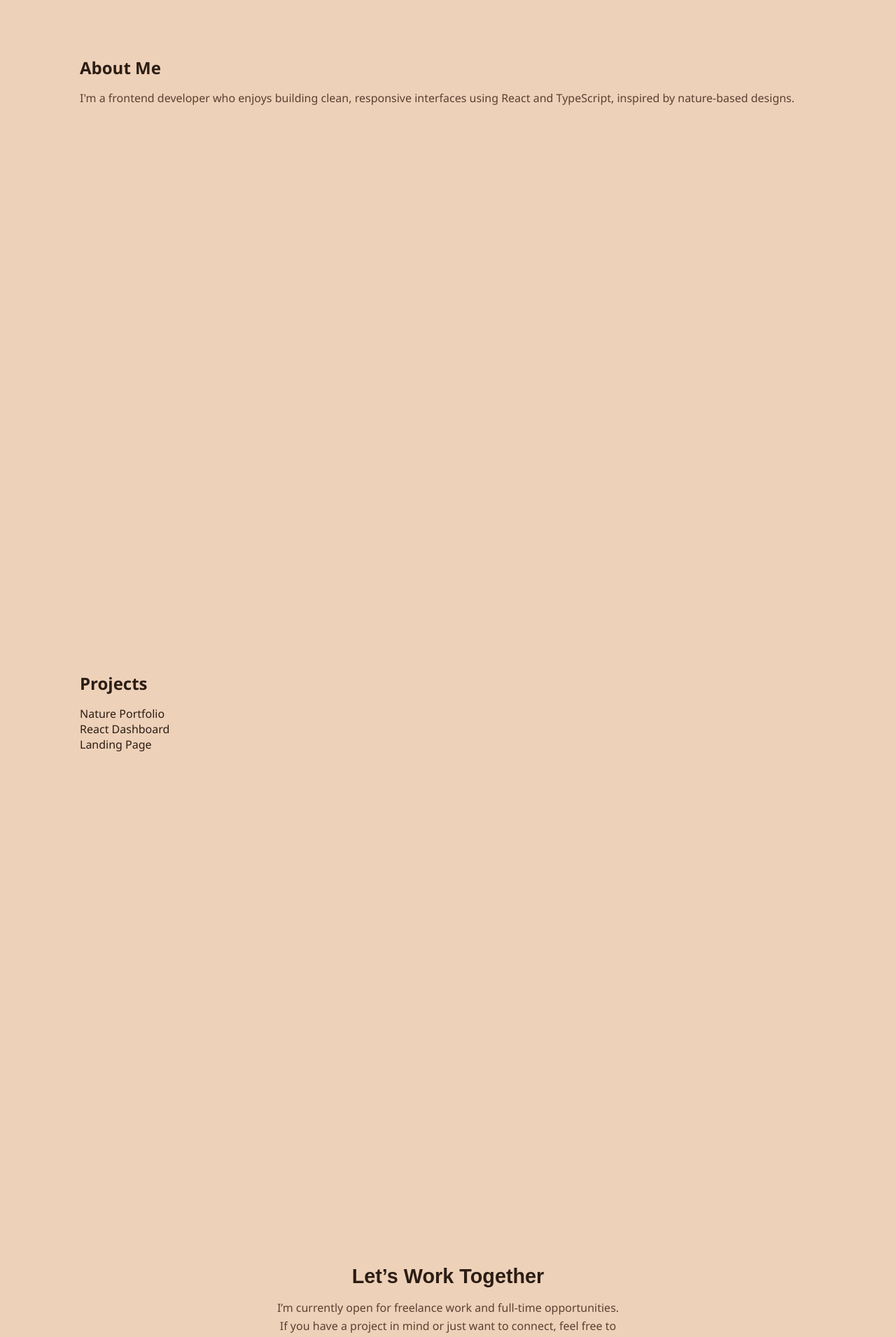
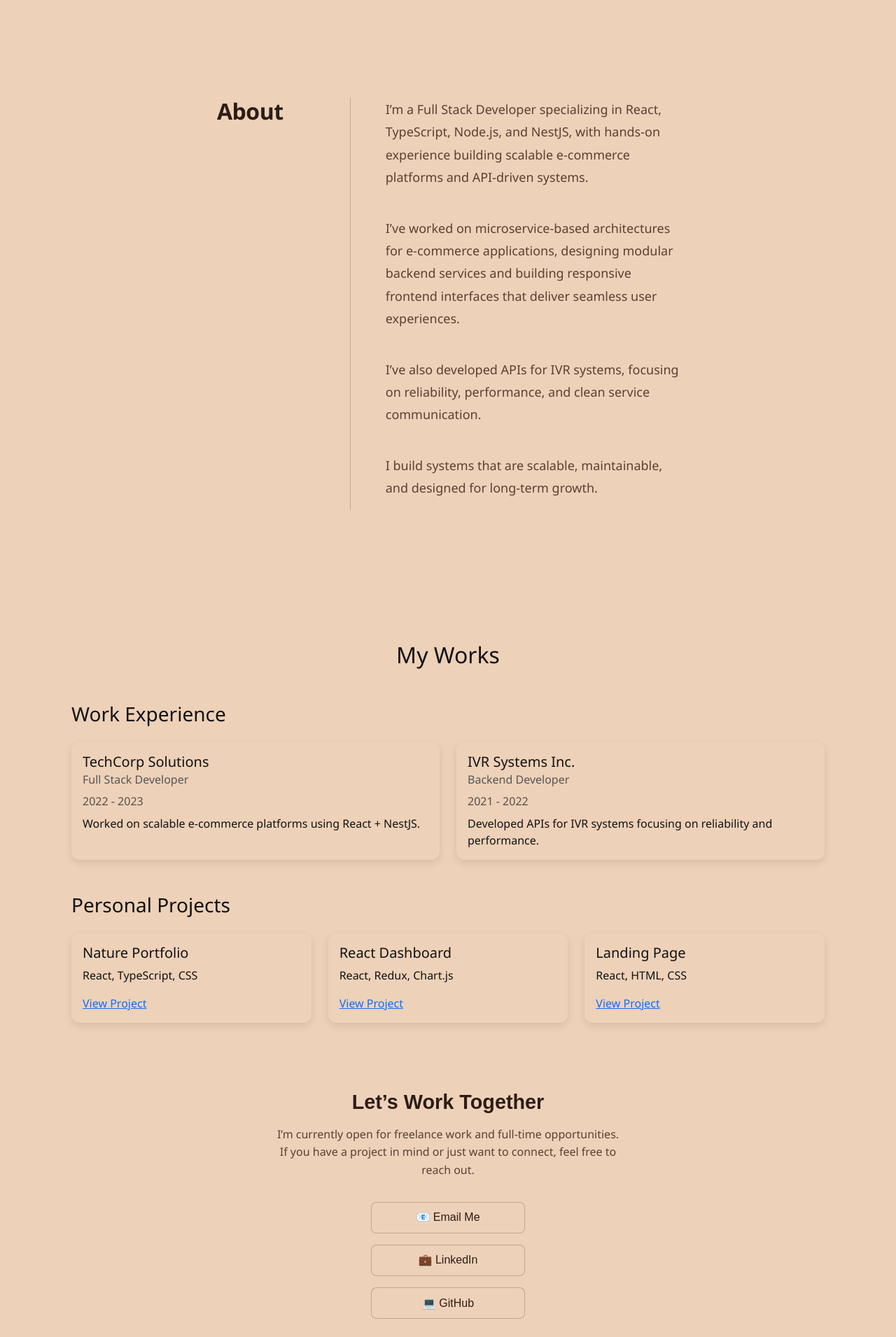
Before and after one commit to eliyasmd50/eliyas_Portfolio, a React (Vite) app: page / in a window 1280 px wide. Shown: the part 800-2711 px from the top of the page at 70% size. Built offline with nearby package versions, Linux system fonts and the light colour scheme.

Commit message:
works section implementation

```diff
--- a/index.html
+++ b/index.html
@@ -4,6 +4,10 @@
     <meta charset="UTF-8" />
     <meta name="viewport" content="width=device-width, initial-scale=1.0" />
     <title>eliyas-portfolio</title>
+    <link
+      href="https://cdn.jsdelivr.net/npm/bootstrap@5.3.2/dist/css/bootstrap.min.css"
+      rel="stylesheet"
+    />
   </head>
   <body>
     <div id="root"></div>
--- a/src/App.tsx
+++ b/src/App.tsx
@@ -2,7 +2,7 @@ import { useEffect, useState, useRef } from "react";
 import Navbar from "./components/Navbar";
 import Hero from "./components/Hero";
 import About from "./components/About";
-import Projects from "./components/Projects";
+import Works from "./components/Works";
 import Footer from "./components/Footer";
 import Loader from "./components/Loader";
 import Contact from "./components/Contact";
@@ -89,7 +89,7 @@ useEffect(() => {
               </div>
 
               <About />
-              <Projects />
+              <Works />
               <Contact />
             </main>
           </div>
--- a/src/components/About.tsx
+++ b/src/components/About.tsx
@@ -1,14 +1,48 @@
+import React from "react";
+
 const About: React.FC = () => {
   return (
-    <section id="about" className="section">
-      <h2>About Me</h2>
-      <p>
-        I'm a frontend developer who enjoys building clean,
-        responsive interfaces using React and TypeScript,
-        inspired by nature-based designs.
-      </p>
+    <section id="about" className="about-section">
+      <div className="about-container">
+        <div className="about-grid">
+
+          {/* Left 1/4 */}
+          <div className="about-title">
+            <h2>About</h2>
+          </div>
+
+          {/* Divider */}
+          <div className="about-divider" />
+
+          {/* Right 3/4 */}
+          <div className="about-content">
+            <p>
+              I’m a Full Stack Developer specializing in React, TypeScript,
+              Node.js, and NestJS, with hands-on experience building scalable
+              e-commerce platforms and API-driven systems.
+            </p>
+
+            <p>
+              I’ve worked on microservice-based architectures for e-commerce
+              applications, designing modular backend services and building
+              responsive frontend interfaces that deliver seamless user experiences.
+            </p>
+
+            <p>
+              I’ve also developed APIs for IVR systems, focusing on reliability,
+              performance, and clean service communication.
+            </p>
+
+            <p>
+              I build systems that are scalable, maintainable, and designed
+              for long-term growth.
+            </p>
+          </div>
+
+        </div>
+      </div>
     </section>
-  )
-}
+  );
+};
 
-export default About
+export default About;
--- a/src/components/Hero.tsx
+++ b/src/components/Hero.tsx
@@ -6,8 +6,7 @@ const Hero: React.FC = () => {
       <div className="hero-content">
         <h2>Hi, I'm Mohamed Eliyas</h2>
         <h1>Fullstack Developer</h1>
-        <p>passionate about crafting
-            modern web applications from idea to deployment.</p>
+        <p>Building scalable, microservice-driven applications from idea to deployment.</p>
         <SocialButtons />
       </div>
     </section>
--- a/src/components/Navbar.tsx
+++ b/src/components/Navbar.tsx
@@ -37,9 +37,9 @@ const Navbar = ({ show, theme, toggleTheme }: NavbarProps) => {
 
         {/* Desktop Links */}
         <div className="nav-links desktop">
-          <a onClick={() => scrollToSection("hero")}>Home</a>
+          <a onClick={() => scrollToSection("hero")}>Resume</a>
           <a onClick={() => scrollToSection("about")}>About</a>
-          <a onClick={() => scrollToSection("projects")}>Projects</a>
+          <a onClick={() => scrollToSection("works")}>Works</a>
 
           <button
             className="hire-btn"
@@ -85,9 +85,9 @@ const Navbar = ({ show, theme, toggleTheme }: NavbarProps) => {
         >
           ×
         </button>
-        <a onClick={() => scrollToSection("hero")}>Home</a>
+        <a onClick={() => scrollToSection("hero")}>Resume</a>
         <a onClick={() => scrollToSection("about")}>About</a>
-        <a onClick={() => scrollToSection("projects")}>Projects</a>
+        <a onClick={() => scrollToSection("works")}>Works</a>
         <button
           className="hire-btn"
           onClick={() => scrollToSection("contact")}
--- a/src/components/Projects.tsx
+++ /dev/null
@@ -1,26 +0,0 @@
-type Project = {
-  title: string
-}
-
-const projects: Project[] = [
-  { title: "Nature Portfolio" },
-  { title: "React Dashboard" },
-  { title: "Landing Page" }
-]
-
-const Projects: React.FC = () => {
-  return (
-    <section id="projects" className="section">
-      <h2>Projects</h2>
-      <div className="projects">
-        {projects.map((project, index) => (
-          <div key={index} className="card">
-            {project.title}
-          </div>
-        ))}
-      </div>
-    </section>
-  )
-}
-
-export default Projects
--- /dev/null
+++ b/src/components/Works.tsx
@@ -0,0 +1,89 @@
+import React from "react";
+
+type Company = {
+  name: string;
+  role: string;
+  duration: string;
+  description: string;
+};
+
+type Project = {
+  title: string;
+  technologies: string;
+  link?: string;
+};
+
+const companies: Company[] = [
+  {
+    name: "TechCorp Solutions",
+    role: "Full Stack Developer",
+    duration: "2022 - 2023",
+    description: "Worked on scalable e-commerce platforms using React + NestJS.",
+  },
+  {
+    name: "IVR Systems Inc.",
+    role: "Backend Developer",
+    duration: "2021 - 2022",
+    description: "Developed APIs for IVR systems focusing on reliability and performance.",
+  },
+];
+
+const projects: Project[] = [
+  { title: "Nature Portfolio", technologies: "React, TypeScript, CSS", link: "#" },
+  { title: "React Dashboard", technologies: "React, Redux, Chart.js", link: "#" },
+  { title: "Landing Page", technologies: "React, HTML, CSS", link: "#" },
+];
+
+const Works: React.FC = () => {
+  return (
+    <section id="works" className="py-5 works-section">
+      <div className="container">
+        <h2 className="text-center mb-5">My Works</h2>
+
+        {/* Work Experience */}
+        <h3 className="mb-4">Work Experience</h3>
+        <div className="row g-4 mb-5">
+          {companies.map((company, index) => (
+            <div className="col-md-6" key={index}>
+              <div className="card custom-card h-100">
+                <div className="card-body">
+                  <h5 className="card-title">{company.name}</h5>
+                  <h6 className="card-subtitle mb-2">{company.role}</h6>
+                  <span className="text-muted">{company.duration}</span>
+                  <p className="card-text mt-2">{company.description}</p>
+                </div>
+              </div>
+            </div>
+          ))}
+        </div>
+
+        {/* Personal Projects */}
+        <h3 className="mb-4">Personal Projects</h3>
+        <div className="row g-4">
+          {projects.map((project, index) => (
+            <div className="col-md-6 col-lg-4" key={index}>
+              <div className="card custom-card h-100">
+                <div className="card-body">
+                  <h5 className="card-title">{project.title}</h5>
+                  <p className="card-text">{project.technologies}</p>
+                  {project.link && (
+                    <a
+                      href={project.link}
+                      className="card-link"
+                      target="_blank"
+                      rel="noopener noreferrer"
+                    >
+                      View Project
+                    </a>
+                  )}
+                </div>
+              </div>
+            </div>
+          ))}
+        </div>
+      </div>
+    </section>
+  );
+};
+
+export default Works;
--- a/src/index.css
+++ b/src/index.css
@@ -3,6 +3,10 @@
   --line-color: rgba(0, 0, 0, 0.2);
   --text-main: #2b1d14;
   --text-muted: #5a4032;
+  --card-bg: #eed1b9;
+  --card-text: #111;
+  --card-subtitle: #555;
+  --card-shadow: rgba(0,0,0,0.1);
 }
 
 [data-theme="dark"] {
@@ -10,6 +14,10 @@
   --line-color: rgba(255, 255, 255, 0.2);
   --text-main: #ffffff;
   --text-muted: #cfcfcf;
+  --card-bg: #1c1c1c;
+  --card-text: #f0f0f0;
+  --card-subtitle: #bbb;
+  --card-shadow: rgba(0,0,0,0.5);
 }
 
 * {
@@ -34,7 +42,7 @@ body {
 
 body {
   background: var(--bg-color);
-  background-image: radial-gradient(var(--line-color) 1px, transparent 1px);
+  /* background-image: radial-gradient(var(--line-color) 1px, transparent 1px); */
   background-size: 40px 40px;
 }
 
@@ -62,15 +70,57 @@ body {
 }
 
 .section {
-  position: relative;
-  min-height: 100vh;
-  padding: 5rem 0;
-  color: var(--text-main);
-  padding: 5rem 1.5rem;
+  padding: 120px 0;
+  max-width: 1200px;
+  margin: 0 auto;
 }
 
+/* Section Title */
 .section h2 {
-  margin-bottom: 1rem;
+  text-align: center;
+  font-size: 32px;
+  font-weight: 600;
+  margin-bottom: 60px;
+}
+
+/* Grid Layout */
+.works-grid {
+  display: grid;
+  grid-template-columns: 1fr 1fr;
+  gap: 60px;
+}
+
+/* Work Experience */
+.work-experience h3,
+.personal-projects h3 {
+  font-size: 24px;
+  font-weight: 500;
+  margin-bottom: 20px;
+}
+
+.work-experience p {
+  line-height: 1.8;
+  margin-bottom: 16px;
+  color: #555;
+}
+
+/* Personal Projects */
+.personal-projects ol {
+  padding-left: 20px;
+  line-height: 1.8;
+  color: #555;
+}
+
+.personal-projects li {
+  margin-bottom: 12px;
+}
+
+/* Responsive */
+@media (max-width: 900px) {
+  .works-grid {
+    grid-template-columns: 1fr;
+    gap: 40px;
+  }
 }
 
 .section h1,
@@ -133,16 +183,6 @@ body {
   backdrop-filter: blur(8px);
   box-shadow: 0 4px 20px rgba(0, 0, 0, 0.05);
 }
-
-/* [data-theme="light"] .navbar-scrolled {
-  background: rgba(240, 240, 240, 0.75);
-  backdrop-filter: blur(12px);
-  box-shadow: 0 4px 20px rgba(0, 0, 0, 0.05);
-} */
-
-/* [data-theme="dark"] .navbar-scrolled {
-  background: rgba(30, 30, 30, 0.85);
-} */
 
 .loader-container {
   height: 100vh;
@@ -456,6 +496,81 @@ body {
   }
 }
 
+.about-section {
+  padding: 140px 0;
+  background-color: var(--bg-color);
+  transition: background-color 0.3s ease, color 0.3s ease;
+
+  display: flex;
+  justify-content: center;
+}
+
+.about-container {
+  width: 60%;
+  max-width: 1000px;
+}
+
+/* Grid Layout */
+.about-grid {
+  display: grid;
+  grid-template-columns: 1fr 1px 3fr;
+  gap: 50px;
+  align-items: start;
+}
+
+.about-title h2 {
+  font-size: 32px;
+  font-weight: 600;
+  color: var(--text-main);
+  letter-spacing: -0.5px;
+  margin: 0;
+}
+
+.about-divider {
+  background-color: var(--line-color);
+  width: 1px;
+  height: 100%;
+}
+
+.about-content {
+  display: flex;
+  flex-direction: column;
+  gap: 24px;
+  font-size: 18px;
+  line-height: 1.8;
+  color: var(--text-muted);
+}
+
+@media (max-width: 1100px) {
+  .about-container {
+    width: 80%;
+  }
+}
+
+@media (max-width: 900px) {
+  .about-container {
+    width: 90%;
+  }
+
+  .about-grid {
+    grid-template-columns: 1fr;
+    gap: 40px;
+  }
+
+  .about-divider {
+    display: none;
+  }
+
+  .about-title h2 {
+    text-align: center;
+    margin-bottom: 20px;
+  }
+
+  .about-content {
+    text-align: center;
+  }
+}
+
 .theme-toggle {
   width: 50px;
   height: 25px;
@@ -562,6 +677,52 @@ body {
   display: none;
 }
 
+.card:hover {
+  transform: translateY(-5px);
+  transition: transform 0.3s ease;
+}
+
+body.dark .card {
+  background-color: var(--bg-color);
+  color: var(--text-main);
+}
+
+.works-section {
+  background-color: var(--bg-color);
+  transition: background-color 0.3s ease;
+}
+
+.custom-card {
+  background-color: var(--card-bg);
+  color: var(--card-text);
+  border: none;
+  border-radius: 12px;
+  box-shadow: 0 4px 12px var(--card-shadow);
+  transition: transform 0.3s ease, box-shadow 0.3s ease;
+}
+
+.custom-card .card-subtitle {
+  color: var(--card-subtitle);
+}
+
+.custom-card:hover {
+  transform: translateY(-5px);
+  box-shadow: 0 8px 20px var(--card-shadow);
+}
+
+/* Headings */
+.works-section h2,
+.works-section h3 {
+  color: var(--card-text);
+}
+
+/* Responsive adjustments for smaller screens */
+@media (max-width: 900px) {
+  .custom-card {
+    text-align: center;
+  }
+}
+
 @media (max-width: 480px) {
   .social-btn {
     width: 48px;
@@ -577,7 +738,6 @@ body {
     display: flex;
     justify-content: space-between;
     align-items: center;
-    padding: 1rem 3rem;
     text-align: left;
   }
 
```
